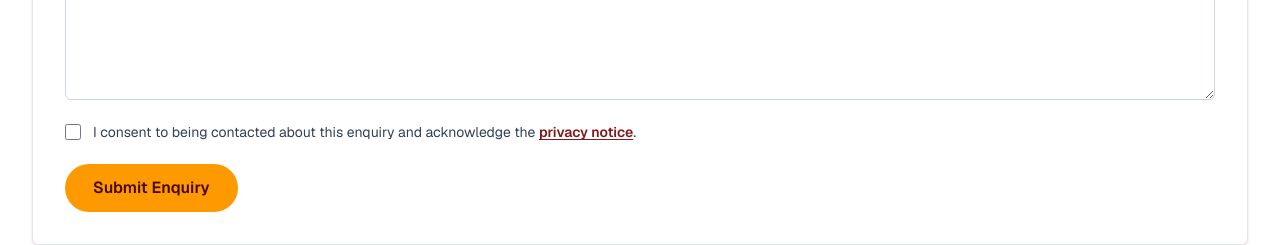
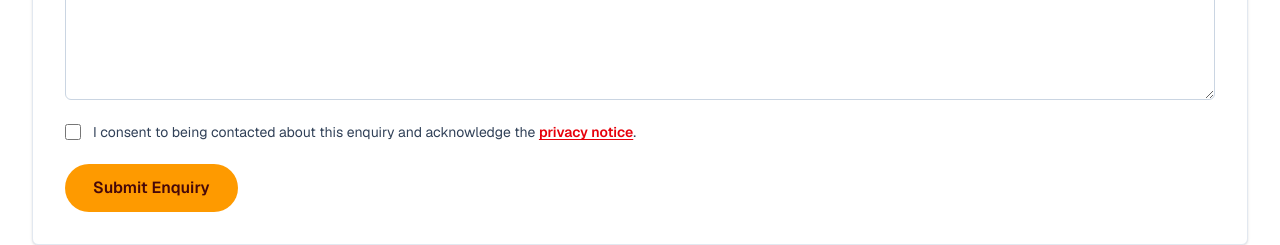
Before and after one commit to konain611/intellecta-study-abroad, a Next.js app: page /contact in a window 1280 px wide. Shown: the part 1960-2205 px from the top of the page. Built offline with nearby package versions, Linux system fonts and the light colour scheme.

Commit message:
Update enquiry-form.tsx

```diff
--- a/src/components/enquiry-form.tsx
+++ b/src/components/enquiry-form.tsx
@@ -105,7 +105,7 @@ export function EnquiryForm({ defaultDestination }: { defaultDestination?: strin
         />
         <span>
           I consent to being contacted about this enquiry and acknowledge the{" "}
-          <Link href="/privacy-policy" className="font-semibold text-red-900 underline underline-offset-2">
+          <Link href="/privacy-policy" className="font-semibold text-red-600 underline underline-offset-2">
             privacy notice
           </Link>
           .
@@ -124,7 +124,7 @@ export function EnquiryForm({ defaultDestination }: { defaultDestination?: strin
           </p>
         ) : null}
         {status === "error" ? (
-          <p role="alert" className="mt-4 rounded-md bg-red-50 p-4 text-sm leading-6 text-red-900">
+          <p role="alert" className="mt-4 rounded-md bg-red-50 p-4 text-sm leading-6 text-red-700">
             Please complete the required fields before submitting your enquiry.
           </p>
         ) : null}
```
